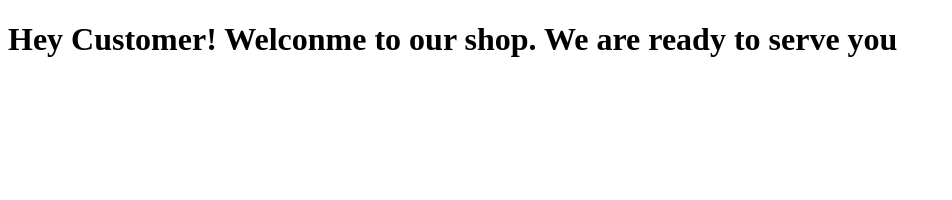
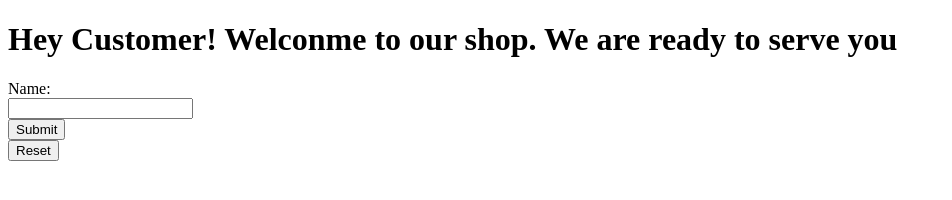
Before and after one commit to Gurjit-hub/New-Project, a plain HTML site: page index.html in a window 1280 px wide. Shown: the whole page, without its empty margins (0-952 px from the left). Drawn offline with Linux system fonts and the light colour scheme.

Commit message:
with email

```diff
--- a/index.html
+++ b/index.html
@@ -9,5 +9,12 @@
 </head>
 <body>
     <h1> Hey Customer! Welconme to our shop. We are ready to serve you</h1>
+
+<form action="mailto:xyz@com" method="post" enctype="text/plain">
+Name:<br>
+	<input type="text" name="name"><br>
+	<input type="submit" name="Send"><br>
+	<input type="reset" name="Reset"><br>
+	</form>
 </body>
 </html>
```
